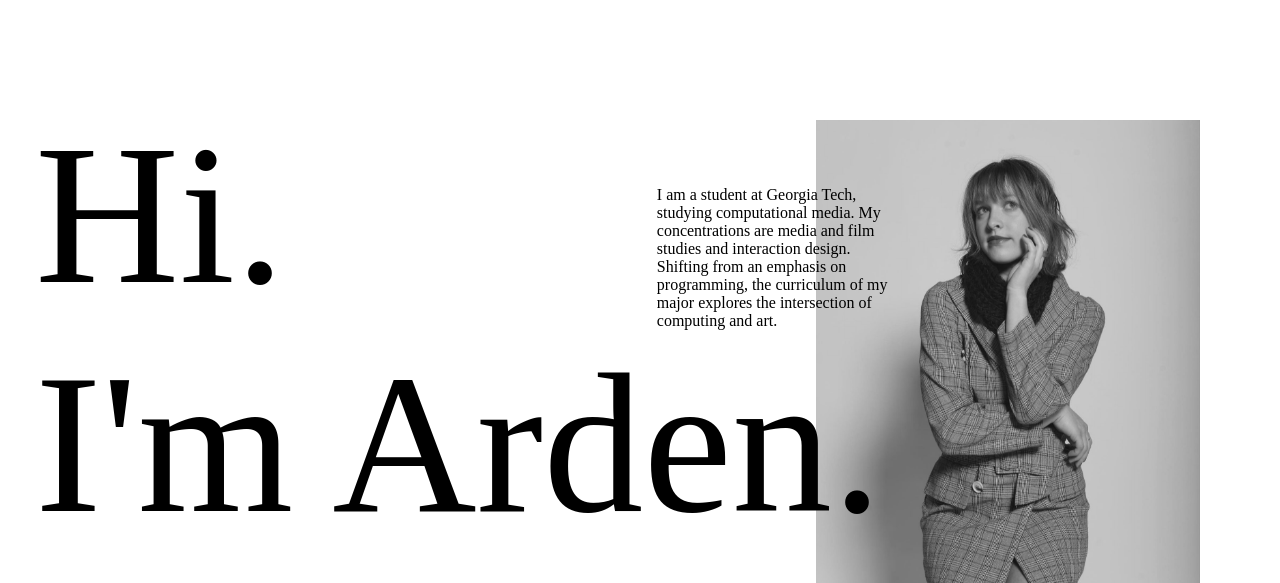
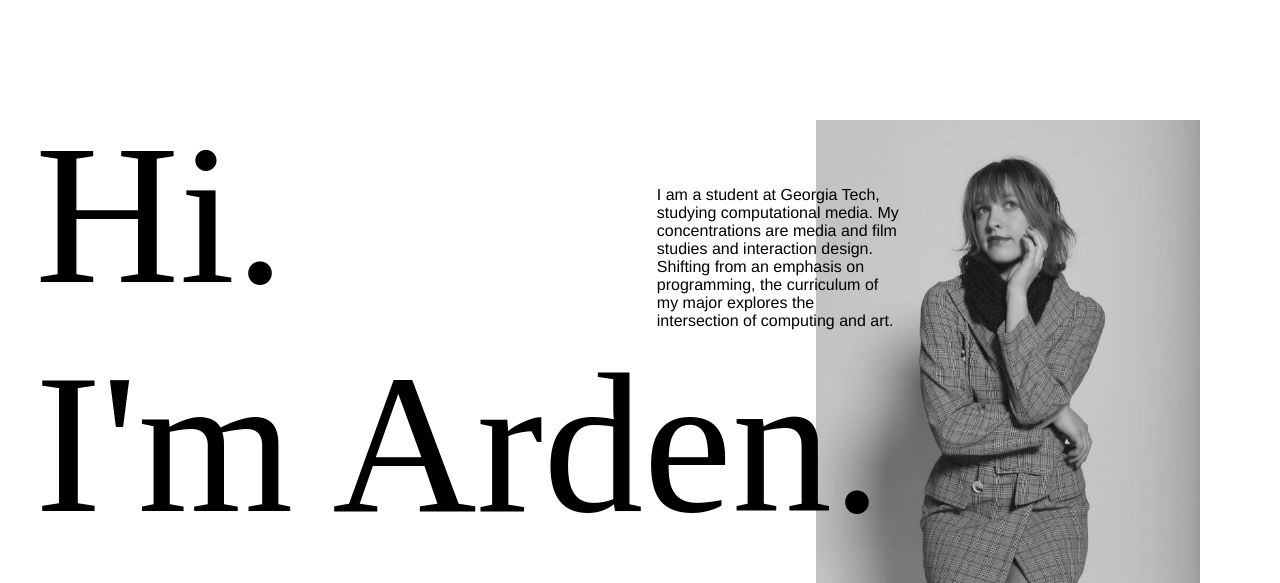
Before and after one commit to ardenwd/CM-site, a PHP site: page /about.html in a window 1280 px wide. Shown: the top 583 px of the page. Run offline with PHP 8.4, Linux system fonts and the light colour scheme.

Commit message:
fix my style guide

```diff
--- a/style.css
+++ b/style.css
@@ -298,9 +298,11 @@ img.ae-img{
 }
 
 .test {
+    /* width: 100%; */
   top: 170px;
   width: 19%;
   position: absolute;
   right: 380px;
+  font-family: helvetica;
   z-index: 10;
 }
```
